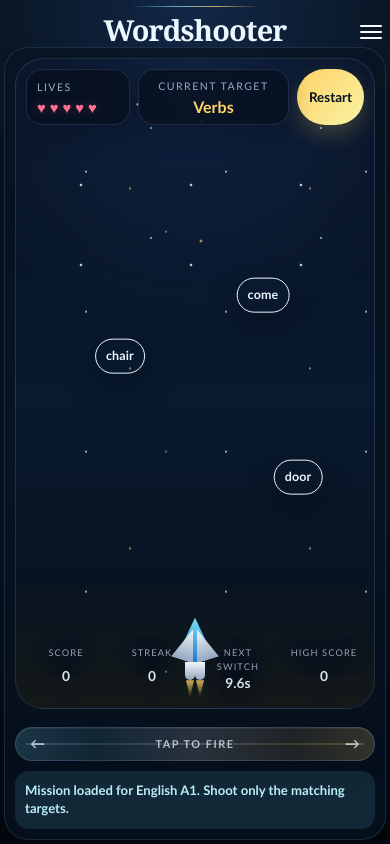
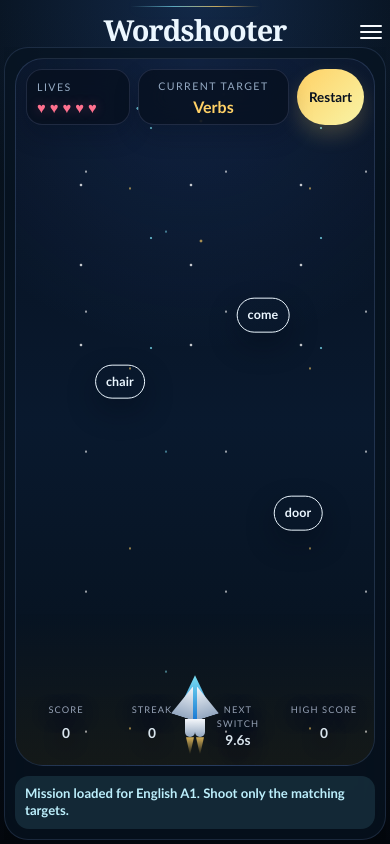
Before and after one commit to KireGW/wordshooter, a React (Vite) app: page / in a window 390 px wide. Built offline with nearby package versions, Linux system fonts and the light colour scheme.

Commit message:
Polish mobile arena spacing and UI localization

```diff
--- a/src/App.css
+++ b/src/App.css
@@ -1245,8 +1245,8 @@
     padding: 10px;
     min-height: 0;
     height: 100%;
-    gap: 10px;
-    grid-template-rows: minmax(0, 1fr) 42px 58px;
+    gap: 0;
+    grid-template-rows: minmax(0, 1fr) 0 auto;
   }
 
   .arena {
@@ -1498,18 +1498,20 @@
   }
 
   .feedback {
-    height: 100%;
-    min-height: 0;
+    height: auto;
+    min-height: 48px;
     font-size: 0.82rem;
-    margin-top: 0;
+    margin-top: 10px;
+    margin-bottom: 0;
     padding: 9px 10px;
+    box-sizing: border-box;
   }
 
   .mobile-control-zone {
     position: relative;
     display: block;
-    height: 42px;
-    margin-top: 0;
+    height: 0;
+    margin-top: -10px;
     overflow: visible;
     touch-action: none;
     -webkit-user-select: none;
@@ -1517,92 +1519,15 @@
     -webkit-touch-callout: none;
   }
 
-  .mobile-control-line {
-    position: relative;
-    display: block;
-    box-sizing: border-box;
-    height: 34px;
-    margin-top: 8px;
-    border-radius: 999px;
-    background:
-      linear-gradient(
-        90deg,
-        rgba(123, 223, 242, 0.18) 0%,
-        rgba(123, 223, 242, 0.1) 22%,
-        rgba(255, 255, 255, 0.14) 50%,
-        rgba(255, 209, 102, 0.1) 78%,
-        rgba(255, 209, 102, 0.18) 100%
-      ),
-      linear-gradient(180deg, rgba(7, 17, 32, 0.82), rgba(7, 17, 32, 0.58));
-    border: 1px solid rgba(184, 192, 255, 0.18);
-    box-shadow:
-      inset 0 1px 0 rgba(255, 255, 255, 0.06),
-      0 10px 22px rgba(4, 10, 20, 0.18);
-    text-align: center;
-  }
-
   .mobile-control-zone,
-  .mobile-control-line,
   .mobile-control-zone *,
-  .mobile-control-line * {
+  .mobile-control-zone * {
     -webkit-user-select: none;
     user-select: none;
     -webkit-touch-callout: none;
     -webkit-user-drag: none;
   }
 
-  .mobile-control-line::before {
-    content: '';
-    position: absolute;
-    left: 10px;
-    right: 10px;
-    top: 50%;
-    height: 2px;
-    border-radius: 999px;
-    transform: translateY(-50%);
-    background: linear-gradient(
-      90deg,
-      rgba(123, 223, 242, 0.22) 0%,
-      rgba(123, 223, 242, 0.12) 26%,
-      rgba(255, 255, 255, 0.18) 50%,
-      rgba(255, 209, 102, 0.12) 74%,
-      rgba(255, 209, 102, 0.22) 100%
-    );
-  }
-
-  .mobile-control-line::after,
-  .mobile-control-line-arrow {
-    position: absolute;
-    top: 50%;
-    color: rgba(236, 247, 255, 0.72);
-    pointer-events: none;
-  }
-
-  .mobile-control-line::after {
-    content: attr(data-label);
-    left: 50%;
-    transform: translate(-50%, -50%);
-    font-size: 0.68rem;
-    font-weight: 700;
-    letter-spacing: 0.14em;
-    text-transform: uppercase;
-  }
-
-  .mobile-control-line-arrow {
-    transform: translateY(-50%);
-    font-size: 0.95rem;
-    font-weight: 700;
-    line-height: 1;
-  }
-
-  .mobile-control-line-arrow-left {
-    left: 14px;
-  }
-
-  .mobile-control-line-arrow-right {
-    right: 14px;
-  }
-
   .hud,
   .controls-panel,
   .setup-panel {
--- a/src/App.jsx
+++ b/src/App.jsx
@@ -383,41 +383,41 @@ const UI_TRANSLATIONS = {
     streakWords: '{streak}er-Serienbonus!',
   },
   swedish: {
-    language: 'Sprak',
-    cefrLevel: 'CEFR-niva',
+    language: 'Språk',
+    cefrLevel: 'CEFR-nivå',
     curriculumFocus: 'Kursfokus',
     progression: 'Progression',
-    progressionText: 'Malkategorin roterar mellan CEFR-anpassade kategorier',
+    progressionText: 'Målkategorin roterar mellan CEFR-anpassade kategorier',
     leaderboard: 'Topplista',
-    noScores: 'Inga sparade resultat an.',
-    score: 'Poang',
+    noScores: 'Inga sparade resultat än.',
+    score: 'Poäng',
     streak: 'Streak',
-    nextSwitch: 'Nasta byte',
+    nextSwitch: 'Nästa byte',
     highScore: 'High score',
     lives: 'Liv',
     restart: 'Starta om',
     restartRun: 'Starta om runda',
     intro:
-      'Valj ett sprak och en CEFR-niva, styr sedan skeppet och skjut bara pa ord eller grammatiska former som matchar den aktiva kategorin.',
+      'Välj ett språk och en CEFR-nivå, styr sedan skeppet och skjut bara på ord eller grammatiska former som matchar den aktiva kategorin.',
     gameOver: 'Game over',
     roundComplete: 'Rundan klar',
-    tapRestart: 'Tryck pa starta om for att spela igen.',
-    pressEnterRestart: 'Tryck Enter eller starta om for att spela igen.',
+    tapRestart: 'Tryck på starta om för att spela igen.',
+    pressEnterRestart: 'Tryck Enter eller starta om för att spela igen.',
     newLeaderboardEntry: 'Nytt topplisteresultat',
     yourName: 'Ditt namn',
     saveScore: 'Spara',
     scoreSaved: 'Resultat sparat.',
-    bonusUnlocked: 'Bonus upplast',
+    bonusUnlocked: 'Bonus upplåst',
     missionLoaded:
-      'Uppdrag laddat for {language} {level}. Skjut bara pa ratt mal.',
-    newTargetCategory: 'Ny malkategori: {category}.',
-    shootCategory: 'Skjut pa {category}',
+      'Uppdrag laddat för {language} {level}. Skjut bara på rätt mål.',
+    newTargetCategory: 'Ny målkategori: {category}.',
+    shootCategory: 'Skjut på {category}',
     extraLifeCollected: 'Extra liv insamlat. Du har {lives} liv kvar.',
-    heartFull: 'Hjarta uppsamlat, men du har redan fullt med liv.',
-    correctHit: '"{word}" ar ratt. +{points} poang.',
-    streakBonus: 'Streakbonus! {streak} ratta i rad. +{points} poang.',
-    wrongCategory: '"{word}" ar fel kategori. -{points} poang och -1 liv.',
-    targetEscaped: 'Ett ratt mal kom undan. -{points} poang och -1 liv.',
+    heartFull: 'Hjärta uppsamlat, men du har redan fullt med liv.',
+    correctHit: '"{word}" är rätt. +{points} poäng.',
+    streakBonus: 'Streakbonus! {streak} rätta i rad. +{points} poäng.',
+    wrongCategory: '"{word}" är fel kategori. -{points} poäng och -1 liv.',
+    targetEscaped: 'Ett rätt mål kom undan. -{points} poäng och -1 liv.',
     effectLifeLoss: '-{points} / -1 LIV',
     effectLifeGain: '+1 LIV',
     effectFull: 'FULLT',
@@ -2561,16 +2561,7 @@ function App() {
             onPointerMove={handleControlPointerMove}
             onPointerUp={handleControlPointerUp}
             onPointerCancel={handleControlPointerUp}
-          >
-            <div className="mobile-control-line" data-label="Tap to fire">
-              <span className="mobile-control-line-arrow mobile-control-line-arrow-left" aria-hidden="true">
-                ←
-              </span>
-              <span className="mobile-control-line-arrow mobile-control-line-arrow-right" aria-hidden="true">
-                →
-              </span>
-            </div>
-          </div>
+          />
         ) : null}
 
         <div className={`feedback feedback-${game.feedbackTone}`}>{game.feedback}</div>
```
